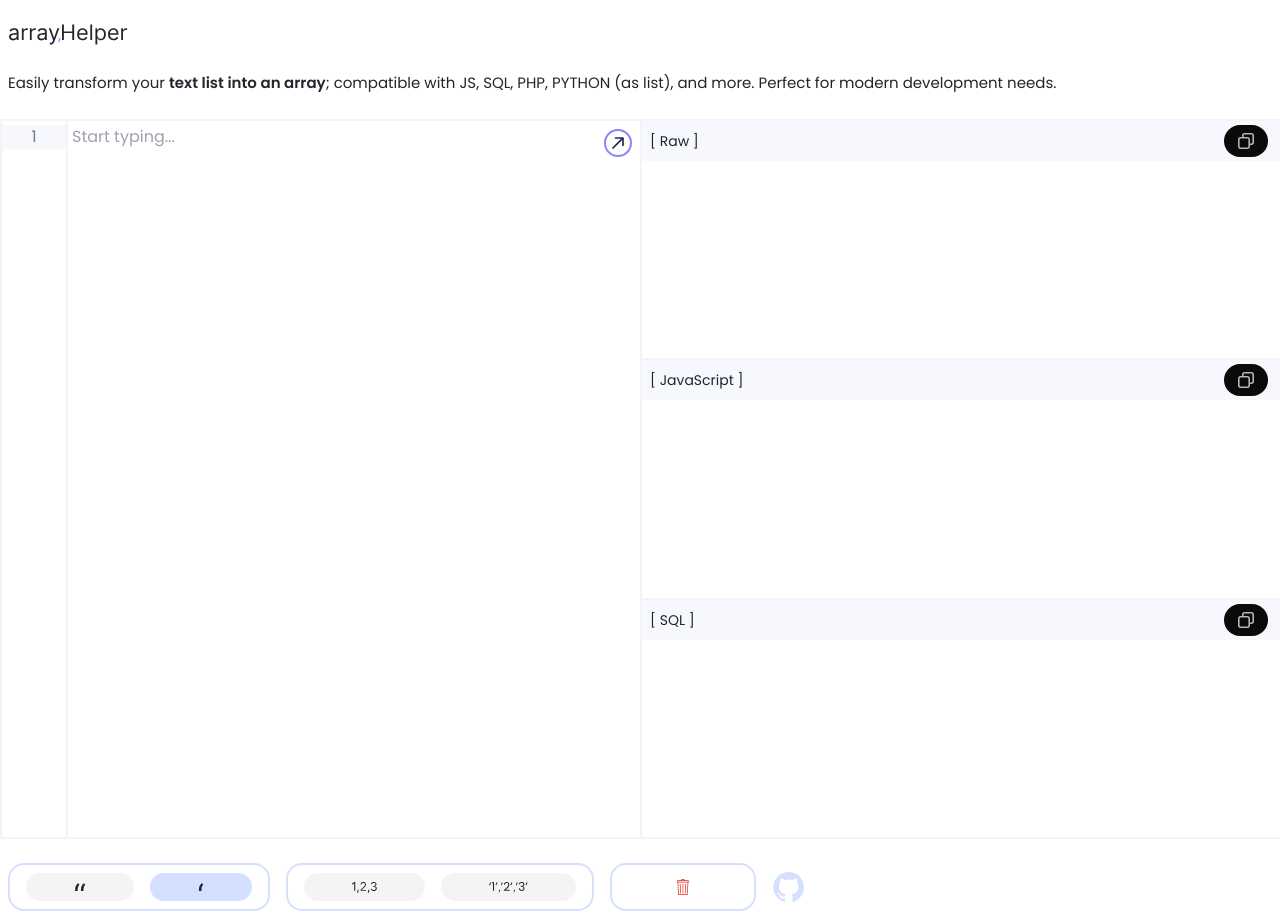
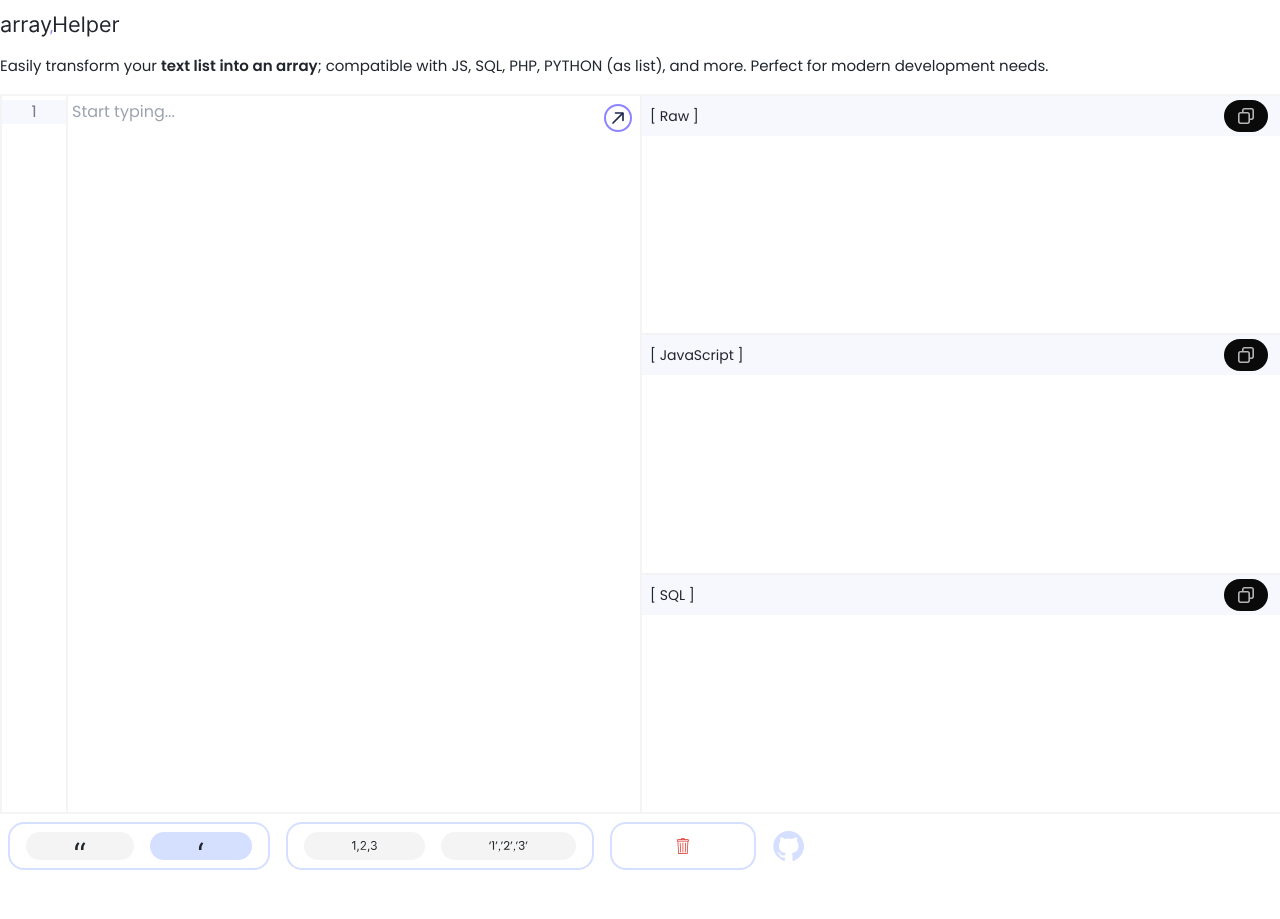
Before and after one commit to yavuzyazici/arrayHelper, a website: page src/index.html in a window 1280 px wide. After the commit the page ends 878 px from the top, so only its background shows below. Drawn offline with Linux system fonts and the light colour scheme.

Commit message:
Sayfa içi boşluklar sıkıştırıldı. Ekrana tam sığması sağlanıldı

```diff
--- a/package.json
+++ b/package.json
@@ -1,5 +1,7 @@
 {
   "devDependencies": {
-    "tailwindcss": "^3.4.10"
+    "autoprefixer": "^10.4.21",
+    "postcss": "^8.5.6",
+    "tailwindcss": "^3.4.17"
   }
 }
--- a/src/index.html
+++ b/src/index.html
@@ -1,10 +1,12 @@
 <!DOCTYPE html>
 <html lang="en">
+
 <head>
   <meta charset="UTF-8">
   <title>Instant Text to Array Converter – Fast, Versatile, and SQL-Compatible</title>
   <meta name="viewport" content="width=device-width, initial-scale=1.0">
-  <meta name="description" content="Convert your text into arrays instantly with our modern and user-friendly tool! Perfect for developers working with JavaScript, SQL, PHP, Python, and other programming languages. Our tool ensures clean, readable array outputs for your projects.">
+  <meta name="description"
+    content="Convert your text into arrays instantly with our modern and user-friendly tool! Perfect for developers working with JavaScript, SQL, PHP, Python, and other programming languages. Our tool ensures clean, readable array outputs for your projects.">
 
   <!-- Open Graph -->
   <meta property="og:type" content="website">
@@ -12,7 +14,8 @@
   <meta property="og:url" content="https://arrayhelper.com/">
   <meta property="og:image:secure_url" content="https://cdn.atakdomain.com/styles/images/og/default-tr.png">
   <meta property="og:image" content="https://arrayhelper.com/images/arrayHelper-og.png">
-  <meta property="og:description" content=" Convert your text into arrays instantly with our modern and user-friendly tool! Perfect for developers working with JavaScript, SQL, PHP, Python, and other programming languages. Our tool ensures clean, readable array outputs for your projects.">
+  <meta property="og:description"
+    content=" Convert your text into arrays instantly with our modern and user-friendly tool! Perfect for developers working with JavaScript, SQL, PHP, Python, and other programming languages. Our tool ensures clean, readable array outputs for your projects.">
   <meta property="og:site_name" content="ArrayHelper">
   <meta property="og:locale" content="en_US">
   <meta property="og:image:width" content="1200">
@@ -25,7 +28,8 @@
 
   <!-- DC -->
   <meta name="DC.title" content="Instant Text to Array Converter – Fast, Versatile, and SQL-Compatible" />
-  <meta name="DC.description" content="Convert your text into arrays instantly with our modern and user-friendly tool! Perfect for developers working with JavaScript, SQL, PHP, Python, and other programming languages. Our tool ensures clean, readable array outputs for your projects." />
+  <meta name="DC.description"
+    content="Convert your text into arrays instantly with our modern and user-friendly tool! Perfect for developers working with JavaScript, SQL, PHP, Python, and other programming languages. Our tool ensures clean, readable array outputs for your projects." />
   <meta name="DC.language" content="en" />
   <meta name="DC.publisher" content="ArrayHelper" />
   <meta name="DC.rights" content="https://arrayhelper.com/" />
@@ -33,7 +37,8 @@
   <!-- Twitter -->
   <meta name="twitter:card" content="summary_large_image">
   <meta name="twitter:title" content="Instant Text to Array Converter – Fast, Versatile, and SQL-Compatible">
-  <meta name="twitter:description" content="Convert your text into arrays instantly with our modern and user-friendly tool! Perfect for developers working with JavaScript, SQL, PHP, Python, and other programming languages.">
+  <meta name="twitter:description"
+    content="Convert your text into arrays instantly with our modern and user-friendly tool! Perfect for developers working with JavaScript, SQL, PHP, Python, and other programming languages.">
   <meta name="twitter:image" content="https://arrayhelper.com/images/arrayHelper-og.png">
   <meta name="twitter:image:alt" content="ArrayHelper logo and array conversion preview">
   <meta name="twitter:site" content="@4yavuzyazici">
@@ -45,7 +50,8 @@
 
   <meta name="robots" content="index, follow">
   <link rel="canonical" href="https://arrayhelper.com/">
-  <meta name="keywords" content="text to array converter, array helper, sql arrays, javascript arrays, python arrays, php arrays, fast array converter">
+  <meta name="keywords"
+    content="text to array converter, array helper, sql arrays, javascript arrays, python arrays, php arrays, fast array converter">
   <meta name="author" content="Yavuz Selim YAZICI">
 
   <meta http-equiv="X-Content-Type-Options" content="nosniff">
@@ -73,12 +79,13 @@
 
 <body>
   <div class="space-y-4">
-    <header class="p-2 space-y-4">
-      <a href="https://arrayhelper.com/">
+    <header class="pt-0 pb-0 m-0 pl-2">
+      <a href="https://arrayhelper.com/" style="display: inline-block">
         <img src="/images/arrayHelper.svg" alt="arrayHelper" class="w-[120px] h-full object-cover">
       </a>
-      <h1 class="text-[15px]">
-        Easily transform your <span class="font-semibold">text list into an array</span>; compatible with JS, SQL, PHP, PYTHON (as list), and more. Perfect for modern development needs.
+      <h1 class="text-[15px] m-0 p-0">
+        Easily transform your <span class="font-semibold">text list into an array</span>; compatible with JS, SQL, PHP,
+        PYTHON (as list), and more. Perfect for modern development needs.
       </h1>
     </header>
     <main class="flex flex-col md:flex-row items-center justify-center">
@@ -154,7 +161,7 @@
         </div>
       </div>
     </main>
-    <div class="gap-4 flex flex-wrap items-center justify-start p-2 mt-4">
+    <div class="gap-4 flex flex-wrap items-center justify-start p-2" style="margin-top: 0;">
       <div class="button-container max-[500px]:w-full">
         <button class="button active">
           <img src="/images/icons/double-quote.svg" alt="double-quote" class="w-full h-max object-cover">
@@ -179,8 +186,11 @@
       </div>
       <div class="flex items-center mr-2" style="float: right;">
         <a href="https://github.com/yavuzyazici/arrayHelper" target="_blank" class="github-icon">
-          <svg height="32" aria-hidden="true" viewBox="0 0 24 24" version="1.1" width="32" data-view-component="true" class="octicon octicon-mark-github">
-            <path d="M12.5.75C6.146.75 1 5.896 1 12.25c0 5.089 3.292 9.387 7.863 10.91.575.101.79-.244.79-.546 0-.273-.014-1.178-.014-2.142-2.889.532-3.636-.704-3.866-1.35-.13-.331-.69-1.352-1.18-1.625-.402-.216-.977-.748-.014-.762.906-.014 1.553.834 1.769 1.179 1.035 1.74 2.688 1.25 3.349.948.1-.747.402-1.25.733-1.538-2.559-.287-5.232-1.279-5.232-5.678 0-1.25.445-2.285 1.178-3.09-.115-.288-.517-1.467.115-3.048 0 0 .963-.302 3.163 1.179.92-.259 1.897-.388 2.875-.388.977 0 1.955.13 2.875.388 2.2-1.495 3.162-1.179 3.162-1.179.633 1.581.23 2.76.115 3.048.733.805 1.179 1.825 1.179 3.09 0 4.413-2.688 5.39-5.247 5.678.417.36.776 1.05.776 2.128 0 1.538-.014 2.774-.014 3.162 0 .302.216.662.79.547C20.709 21.637 24 17.324 24 12.25 24 5.896 18.854.75 12.5.75Z" fill="#d5dfff"></path>
+          <svg height="32" aria-hidden="true" viewBox="0 0 24 24" version="1.1" width="32" data-view-component="true"
+            class="octicon octicon-mark-github">
+            <path
+              d="M12.5.75C6.146.75 1 5.896 1 12.25c0 5.089 3.292 9.387 7.863 10.91.575.101.79-.244.79-.546 0-.273-.014-1.178-.014-2.142-2.889.532-3.636-.704-3.866-1.35-.13-.331-.69-1.352-1.18-1.625-.402-.216-.977-.748-.014-.762.906-.014 1.553.834 1.769 1.179 1.035 1.74 2.688 1.25 3.349.948.1-.747.402-1.25.733-1.538-2.559-.287-5.232-1.279-5.232-5.678 0-1.25.445-2.285 1.178-3.09-.115-.288-.517-1.467.115-3.048 0 0 .963-.302 3.163 1.179.92-.259 1.897-.388 2.875-.388.977 0 1.955.13 2.875.388 2.2-1.495 3.162-1.179 3.162-1.179.633 1.581.23 2.76.115 3.048.733.805 1.179 1.825 1.179 3.09 0 4.413-2.688 5.39-5.247 5.678.417.36.776 1.05.776 2.128 0 1.538-.014 2.774-.014 3.162 0 .302.216.662.79.547C20.709 21.637 24 17.324 24 12.25 24 5.896 18.854.75 12.5.75Z"
+              fill="#d5dfff"></path>
           </svg>
         </a>
       </div>
```
Also changed, not shown: src/tailwind.config.js (renamed from tailwind.config.js, +5 -2 lines), 1 other file.
